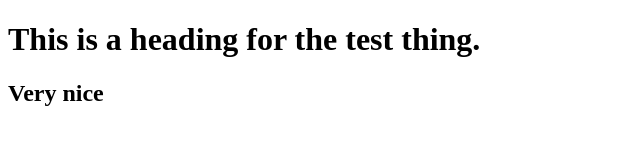
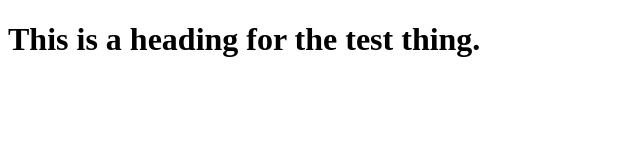
Before and after one commit to hallkev1/testing1, a plain HTML site: page index.html in a window 1280 px wide. Shown: the whole page, without its empty margins (0-640 px from the left). Drawn offline with Linux system fonts and the light colour scheme.

Commit message:
Update index.html
testing 123

```diff
--- a/index.html
+++ b/index.html
@@ -8,6 +8,5 @@
 </head>
 <body>
     <h1>This is a heading for the test thing.</h1>
-    <h2> Very nice </h2>
 </body>
 </html>
```
